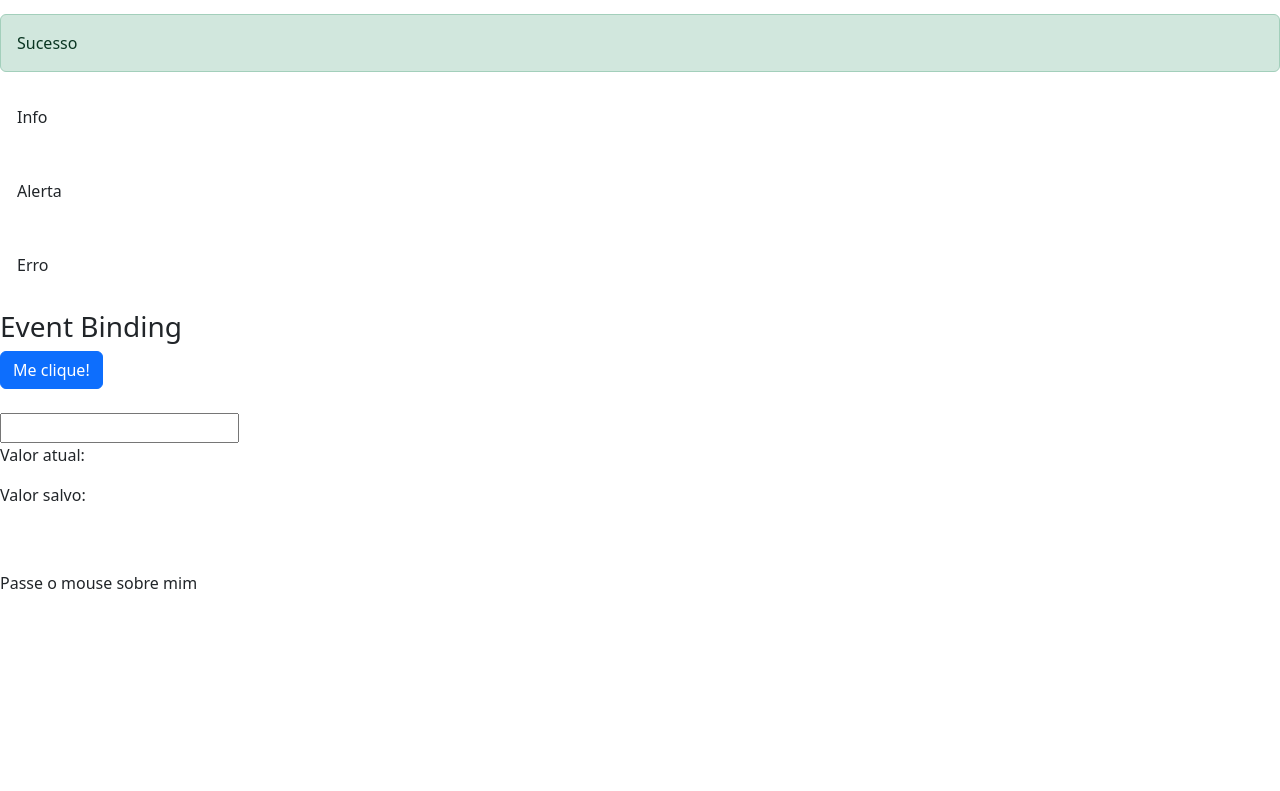
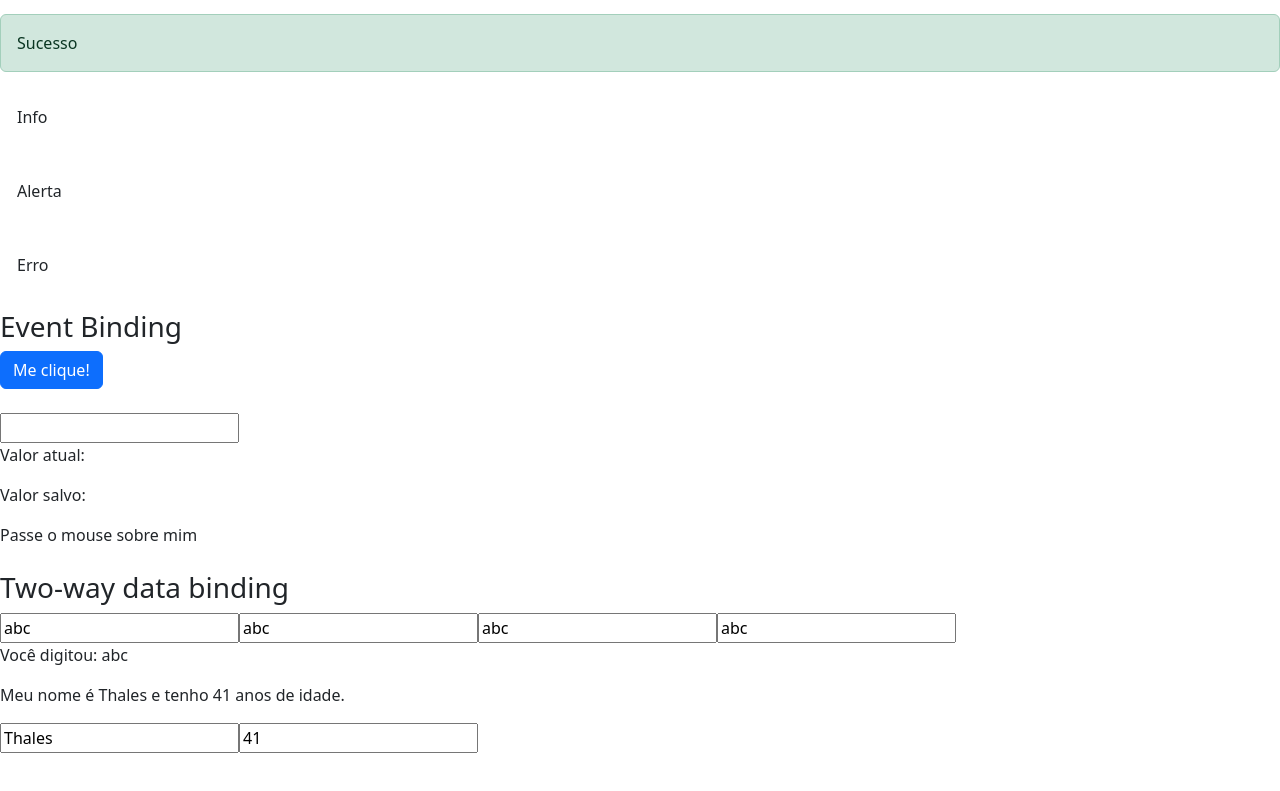
Before and after one commit to thalesxbrasileiro/curso-angular, an Angular app in the folder data-binding/: page / in a window 1280 px wide. Shown: the part 695-1486 px from the top of the page. Before the commit the page ends 1290 px from the top, so only its background shows below. Built offline with nearby package versions, Linux system fonts and the light colour scheme.

Commit message:
feat: Adicionando two-way data binding

```diff
--- a/data-binding/src/app/data-binding/data-binding.component.html
+++ b/data-binding/src/app/data-binding/data-binding.component.html
@@ -72,8 +72,6 @@
         <p>Valor atual: {{ valorAtual }}</p>
         <p>Valor salvo: {{ valorSalvo }}</p>
 
-        <br><br>
-
         <span
         (mouseover)="onMouseOuverOut()"
         (mouseout)="onMouseOuverOut()"
@@ -81,7 +79,11 @@
         >
         Passe o mouse sobre mim
         </span>
+
+        <br><br>
     </div>
   </article>
 
 </section>
+
+<app-meu-form></app-meu-form>
--- a/data-binding/src/app/data-binding/data-binding.component.ts
+++ b/data-binding/src/app/data-binding/data-binding.component.ts
@@ -6,6 +6,11 @@
   // styleUrls: ['./data-binding.component.css']
   styles: [
   `
+    :host {
+      display: block;
+      padding-bottom: 500px;
+    }
+
     .highlight {
       background-color: yellow;
       font-weight: bold;
@@ -23,6 +28,13 @@
   valorSalvo: string = '';
 
   isMouseOver: boolean = false;
+
+  nome: string = 'abc';
+
+  pessoa: any = {
+    nome: 'Thales',
+    idade: 41
+  }
 
   getValor() {
     return 1;
--- /dev/null
+++ b/data-binding/src/app/meu-form/meu-form.component.html
@@ -0,0 +1,39 @@
+<section>
+
+    <article>
+        <h3>Two-way data binding</h3>
+        <div>
+
+            <!-- Two-Way Data Binding manual (Property + Event Binding) -->
+            <input type="text"
+            [value]="nome"
+            (input)="nome = $event.target.value"
+            >
+
+            <!-- Two-Way Data Binding manual usando ngModel -->
+            <input type="text"
+            [ngModel]="nome"
+            (ngModelChange)="nome = $event"
+            >
+
+            <!-- Two-Way Data Binding (forma abreviada e mais utilizada) -->
+            <input type="text" [(ngModel)]="nome">
+
+            <!-- Two-Way Data Binding (sintaxe completa/equivalente ao [(ngModel)]) -->
+            <input type="text" bindon-ngModel="nome">
+
+            <p>Você digitou: {{ nome }}</p>
+
+        </div>
+
+        <div>
+
+            <p>Meu nome é {{ pessoa.nome }} e tenho {{ pessoa.idade }} anos de idade.</p>
+
+            <input type="text" [(ngModel)]="pessoa.nome">
+            <input type="text" [(ngModel)]="pessoa.idade">
+
+        </div>
+    </article>
+
+</section>
--- /dev/null
+++ b/data-binding/src/app/meu-form/meu-form.component.ts
@@ -0,0 +1,22 @@
+import { Component, OnInit } from '@angular/core';
+
+@Component({
+  selector: 'app-meu-form',
+  templateUrl: './meu-form.component.html',
+  styleUrls: ['./meu-form.component.css']
+})
+export class MeuFormComponent implements OnInit {
+
+  nome: string = 'abc';
+
+  pessoa: any = {
+    nome: 'Thales',
+    idade: 41
+  }
+
+  constructor() { }
+
+  ngOnInit(): void {
+  }
+
+}
```
Also changed, not shown: data-binding/src/app/app.module.ts (+6 -2 lines), data-binding/src/app/meu-form/meu-form.module.ts (added, +20 -0 lines), data-binding/src/app/meu-form/meu-form.component.css (added), 1 other file (tests, documents, lock files or other folders).
